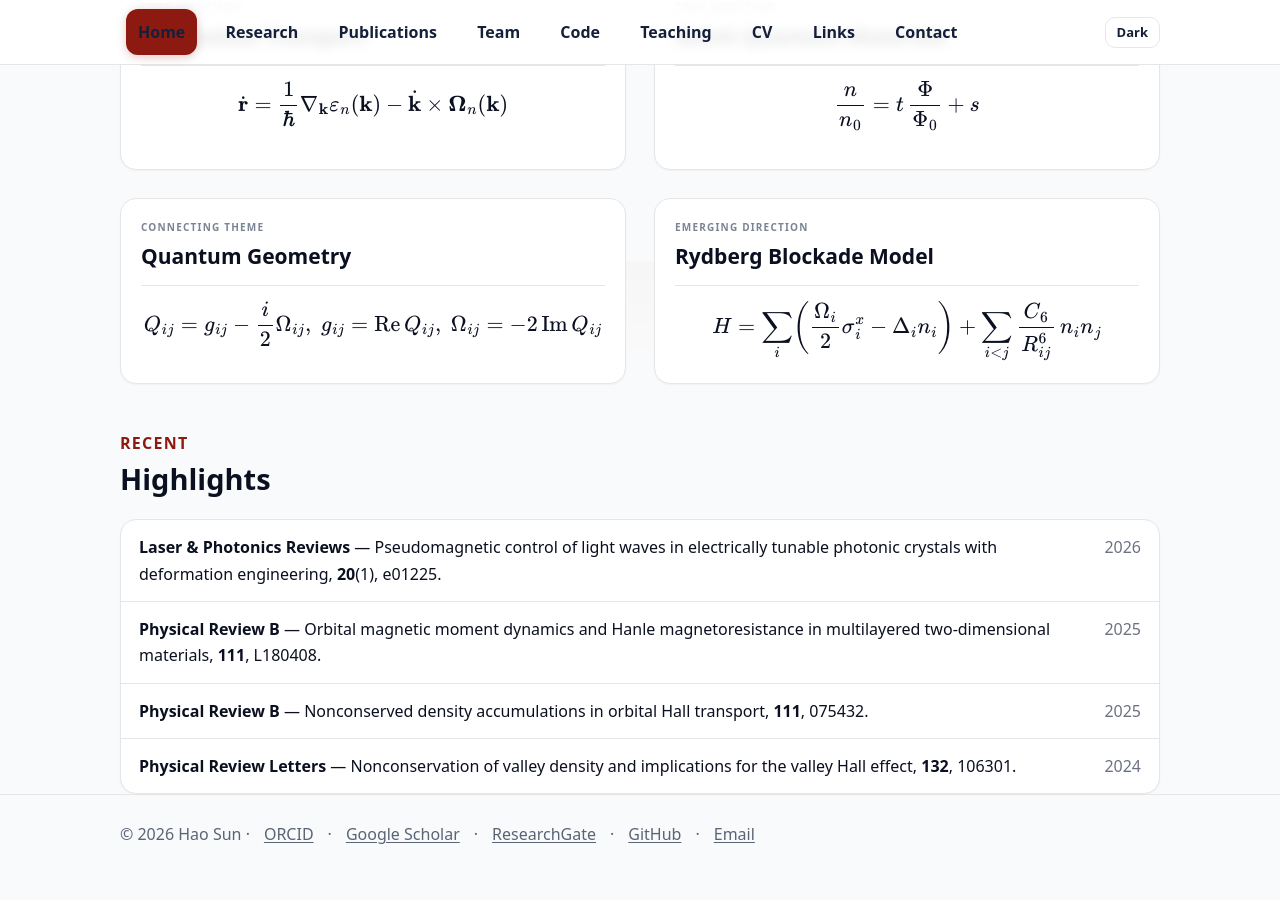
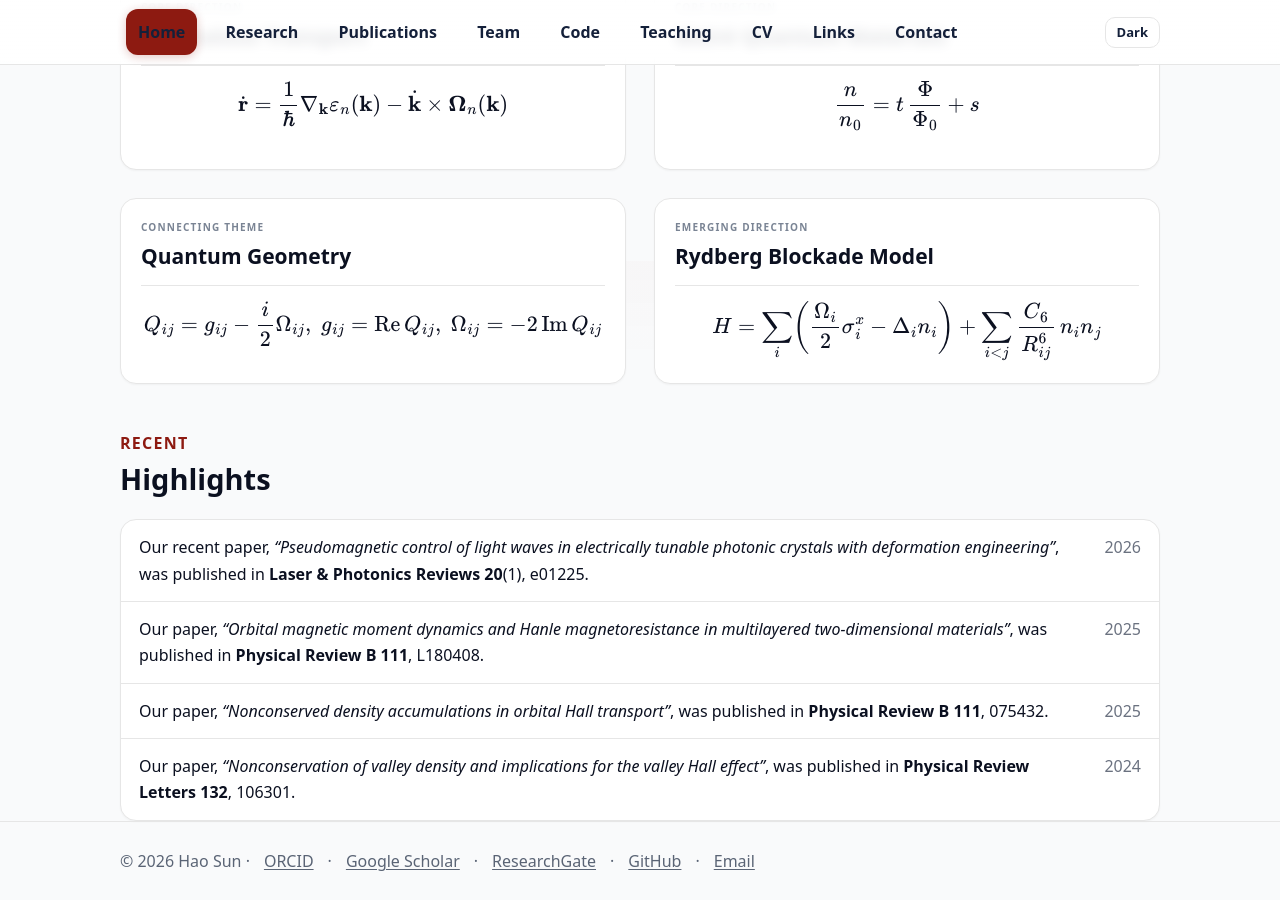
Before and after one commit to sunohao/sunohao.github.io, a Jekyll site: the page built from index.md, in a window 1280 px wide and 900 px high, scrolled down 639 px. Built offline with Jekyll 4.4.1, drawn with Linux system fonts in a browser that asks for light colours; before the commit the page ends 1513 px from its top, so only the background shows below that.

Commit message:
Rewrite homepage highlights as publication updates

```diff
--- a/index.md
+++ b/index.md
@@ -67,10 +67,10 @@ title: Home
   </div>
   <div class="card">
     <ul class="news">
-      <li><span><strong>Laser &amp; Photonics Reviews</strong> — Pseudomagnetic control of light waves in electrically tunable photonic crystals with deformation engineering, <strong>20</strong>(1), e01225.</span><time>2026</time></li>
-      <li><span><strong>Physical Review B</strong> — Orbital magnetic moment dynamics and Hanle magnetoresistance in multilayered two-dimensional materials, <strong>111</strong>, L180408.</span><time>2025</time></li>
-      <li><span><strong>Physical Review B</strong> — Nonconserved density accumulations in orbital Hall transport, <strong>111</strong>, 075432.</span><time>2025</time></li>
-      <li><span><strong>Physical Review Letters</strong> — Nonconservation of valley density and implications for the valley Hall effect, <strong>132</strong>, 106301.</span><time>2024</time></li>
+      <li><span>Our recent paper, <em>“Pseudomagnetic control of light waves in electrically tunable photonic crystals with deformation engineering”</em>, was published in <strong>Laser &amp; Photonics Reviews</strong> <strong>20</strong>(1), e01225.</span><time>2026</time></li>
+      <li><span>Our paper, <em>“Orbital magnetic moment dynamics and Hanle magnetoresistance in multilayered two-dimensional materials”</em>, was published in <strong>Physical Review B</strong> <strong>111</strong>, L180408.</span><time>2025</time></li>
+      <li><span>Our paper, <em>“Nonconserved density accumulations in orbital Hall transport”</em>, was published in <strong>Physical Review B</strong> <strong>111</strong>, 075432.</span><time>2025</time></li>
+      <li><span>Our paper, <em>“Nonconservation of valley density and implications for the valley Hall effect”</em>, was published in <strong>Physical Review Letters</strong> <strong>132</strong>, 106301.</span><time>2024</time></li>
     </ul>
   </div>
 </section>
```
